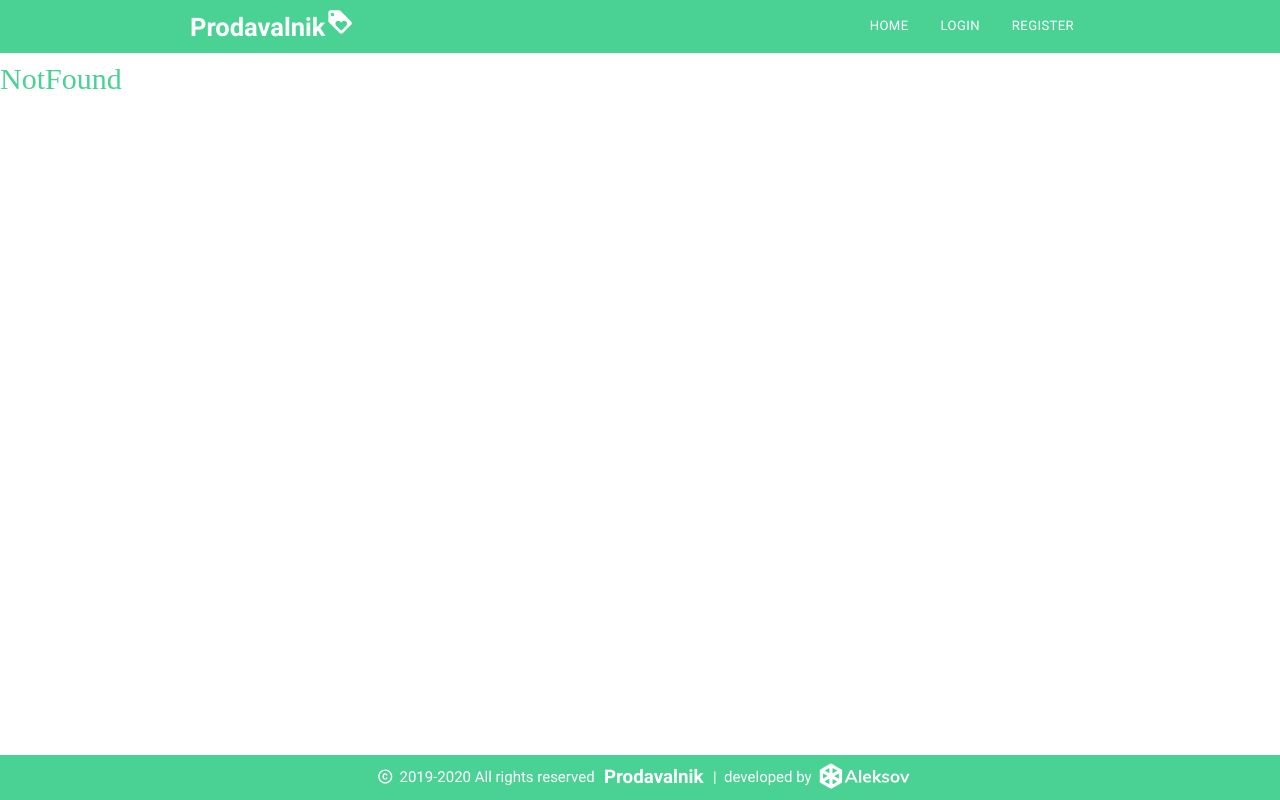
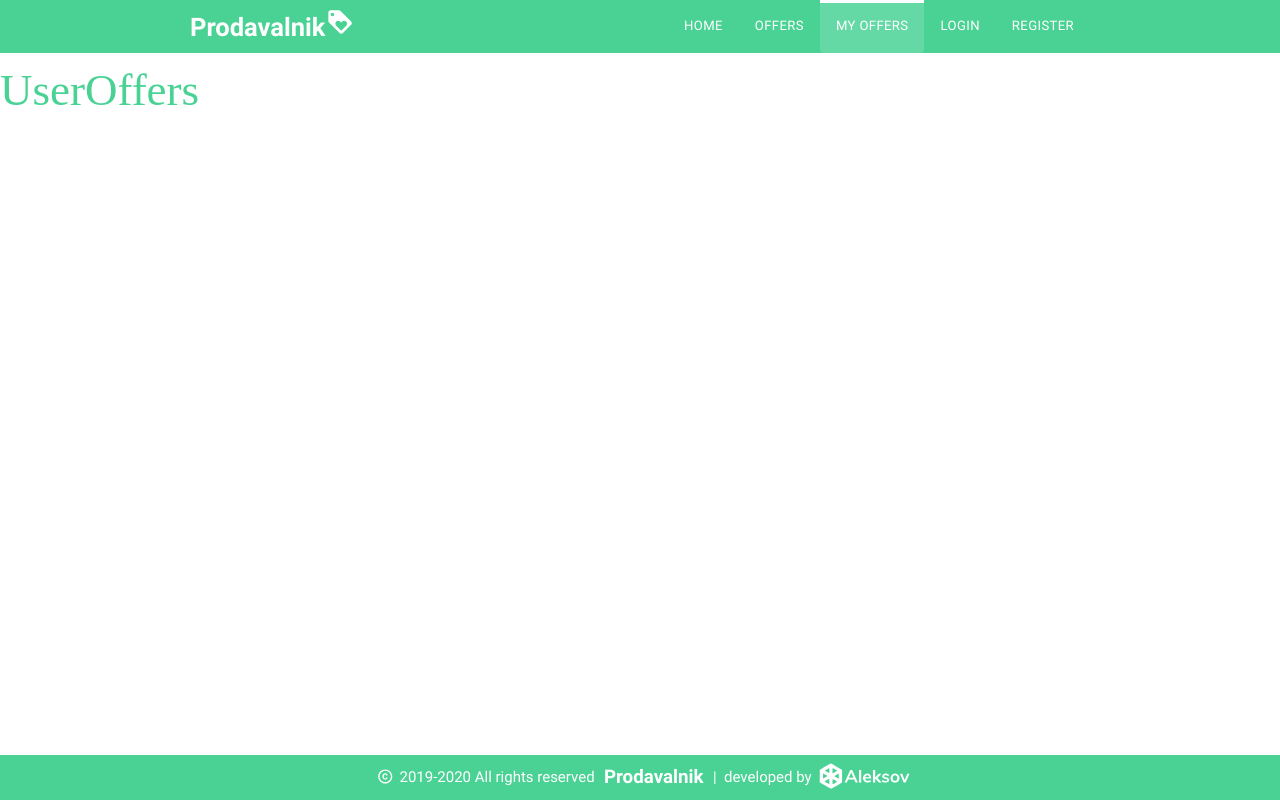
Before and after one commit to AChristoff/prodavalnik, a React (Create React App) app: page /user/offers in a window 1280 px wide. Built offline with nearby package versions, Linux system fonts and the light colour scheme; a web font is replaced by a local one.

Commit message:
add offer pages

```diff
--- /dev/null
+++ b/src/components/pages/offers/AllOffers.jsx
@@ -0,0 +1,9 @@
+import React from 'react';
+
+export default function AllOffers() {
+  return (
+    <div className="AllOffers">
+      <h1>AllOffers</h1>
+    </div>
+  );
+}
--- /dev/null
+++ b/src/components/pages/offers/UserOffers.jsx
@@ -0,0 +1,9 @@
+import React from 'react';
+
+export default function UserOffers() {
+  return (
+    <div className="UserOffers">
+      <h1>UserOffers</h1>
+    </div>
+  );
+}
--- a/src/components/pages/user/Login.jsx
+++ b/src/components/pages/user/Login.jsx
@@ -2,7 +2,7 @@ import React, {isValidElement} from 'react';
 
 import * as Yup from "yup";
 import {Form, Formik} from 'formik';
-import FormikField from "../../shared/FormikField";
+import FormikField from "../../shared/form/FormikField";
 import Button from "@material-ui/core/Button";
 
 const LoginSchema = Yup.object().shape({
--- a/src/components/pages/user/Register.jsx
+++ b/src/components/pages/user/Register.jsx
@@ -3,7 +3,7 @@ import React from 'react';
 import Button from "@material-ui/core/Button";
 import * as Yup from "yup";
 import {Form, Formik} from "formik";
-import FormikField from "../../shared/FormikField";
+import FormikField from "../../shared/form/FormikField";
 
 const lowercaseRegex = /(?=.*[a-z])/;
 const uppercaseRegex = /(?=.*[A-Z])/;
--- a/src/components/shared/Header.jsx
+++ b/src/components/shared/Header.jsx
@@ -9,11 +9,13 @@ export function Header() {
     <header className="app-header">
 
       <div className="wrapper">
+
         <NavLink to="/" className="header-logo">
           Prodavalnik <Loyalty/>
         </NavLink>
 
         <Navigation/>
+
       </div>
 
     </header>
--- a/src/components/shared/Navigation.jsx
+++ b/src/components/shared/Navigation.jsx
@@ -10,6 +10,16 @@ export function Navigation() {
         <li>
           <NavLink to="/" exact activeClassName="active">
             <Button variant="contained" color="primary" disableElevation>Home</Button>
+          </NavLink>
+        </li>
+        <li>
+          <NavLink to="/offers" exact activeClassName="active">
+            <Button variant="contained" color="primary" disableElevation>Offers</Button>
+          </NavLink>
+        </li>
+        <li>
+          <NavLink to="/user/offers" exact activeClassName="active">
+            <Button variant="contained" color="primary" disableElevation>My Offers</Button>
           </NavLink>
         </li>
         <li>
--- a/src/router/index.jsx
+++ b/src/router/index.jsx
@@ -2,16 +2,20 @@ import React, {lazy, Suspense} from 'react';
 import {Switch, Route} from 'react-router-dom';
 
 const Home = lazy(() => import('../components/pages/home/Home'));
+const AllOffers = lazy(() => import('../components/pages/offers/AllOffers'));
+const UserOffers = lazy(() => import('../components/pages/offers/UserOffers'));
 const Login = lazy(() => import('../components/pages/user/Login'));
 const Register = lazy(() => import('../components/pages/user/Register'));
 const RegisterConfirm = lazy(() => import('../components/pages/user/RegisterConfirm'));
-const NotFound = lazy(() => import('../components/pages/NotFound'));
+const NotFound = lazy(() => import('../components/pages/errors/NotFound'));
 
 export function RouterMain() {
   return (
     <Suspense fallback={<span>Loading...</span>}>
       <Switch>
         <Route path='/' exact component={Home}/>
+        <Route path='/offers' exact component={AllOffers}/>
+        <Route path='/user/offers' exact component={UserOffers}/>
         <Route path='/user/login' exact component={Login}/>
         <Route path='/user/register' exact component={Register}/>
         <Route path='/user/register/confirm' exact component={RegisterConfirm}/>
```
Also changed, not shown: src/components/pages/offers/CreateOffer.jsx (added, +9 -0 lines), src/components/pages/offers/EditOffer.jsx (added, +9 -0 lines), src/components/pages/errors/NotFound.jsx (renamed from src/components/pages/NotFound.jsx), src/components/shared/form/FormikField.jsx (renamed from src/components/shared/FormikField/index.jsx), src/components/shared/form/FormikField.scss (renamed from src/components/shared/FormikField/FormikField.scss).
